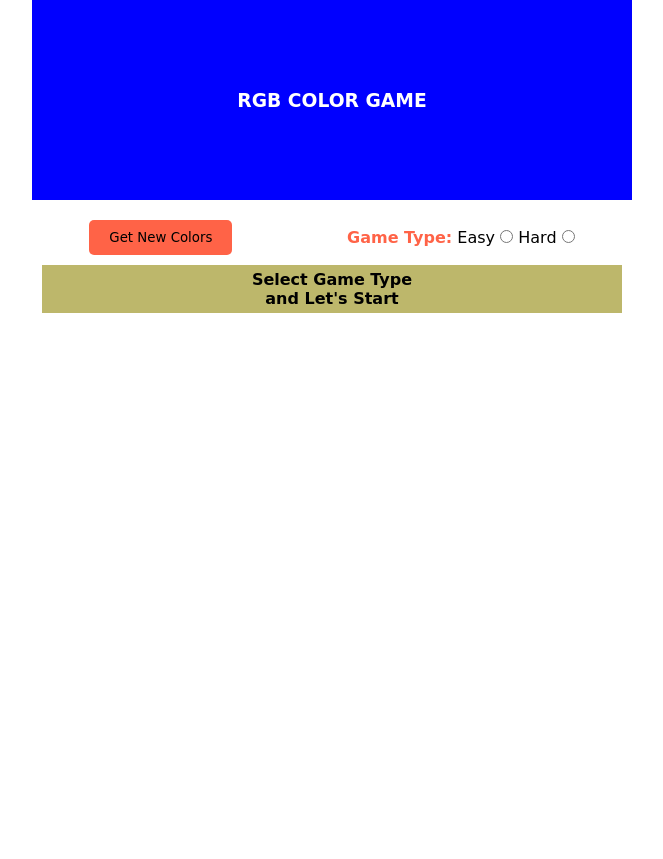
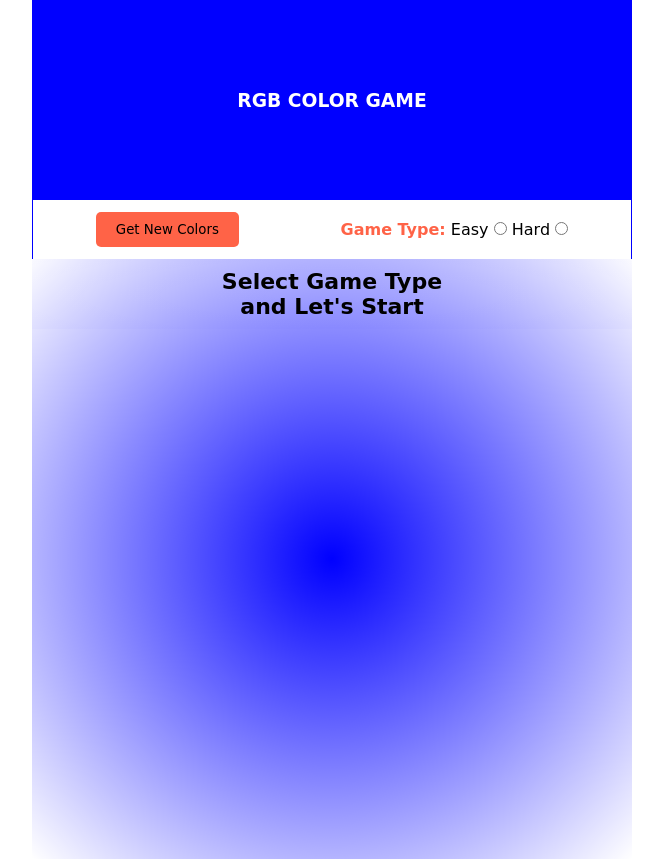
Before and after one commit to khayrul200822/rgbcolor-game.github.io, a plain HTML site: page index.html in a window 1280 px wide. Shown: the whole page, without its empty margins (308-971 px from the left). Before the commit the page ends 800 px from the top, so only its background shows below. Drawn offline with Linux system fonts and the light colour scheme.

Commit message:
style updated

```diff
--- a/index.html
+++ b/index.html
@@ -26,6 +26,7 @@
                 <input type="radio" name="ability" id="hard_type">
             </div>
         </div>
+        <div class="game_board">
             <p class="alert_text">Select Game Type <br> and Let's Start</p>
             <div class="child_color">
                 <article></article>
@@ -37,6 +38,8 @@
                 <article></article>
                 <article></article>
             </div>
+        </div>
+
 
     </div>
 </body>
--- a/style.css
+++ b/style.css
@@ -35,6 +35,7 @@
     width: 105px;
     height: 105px;
     margin: 10px;
+    border-radius: 10px;
 
 }
 
@@ -49,15 +50,22 @@
 .button_div {
     display: flex;
     justify-content: space-around;
-    margin-top: 20px;
+    padding: 12px;
     align-items: center;
+    border-right: 1px solid #0000ff;
+    border-left: 1px solid blue;
 }
-.alert_text {
+.game_board{
+    min-height: 75vh;
+    background: radial-gradient(blue, transparent);
+}
+.game_board .alert_text {
     text-align: center;
-    margin: 10px;
-    padding: 5px 10px;
-    background-color: darkkhaki;
+    padding: 10px 0px;
+    padding: 10px 10px;
     font-weight: 800;
+    background: radial-gradient(transparent,#0000ff05);
+    font-size: 22px;
 }
 .button_div button {
     padding: 10px 20px;
```
Lines whose indentation alone changed are shown as unchanged.
